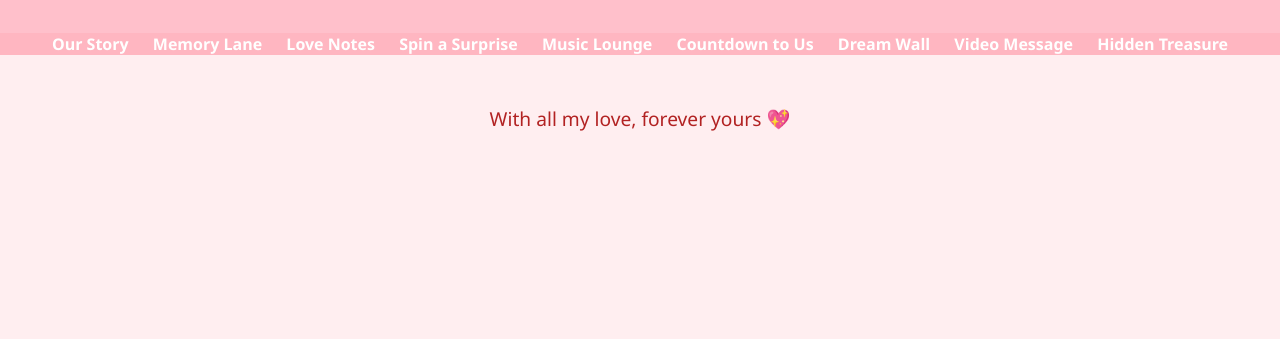
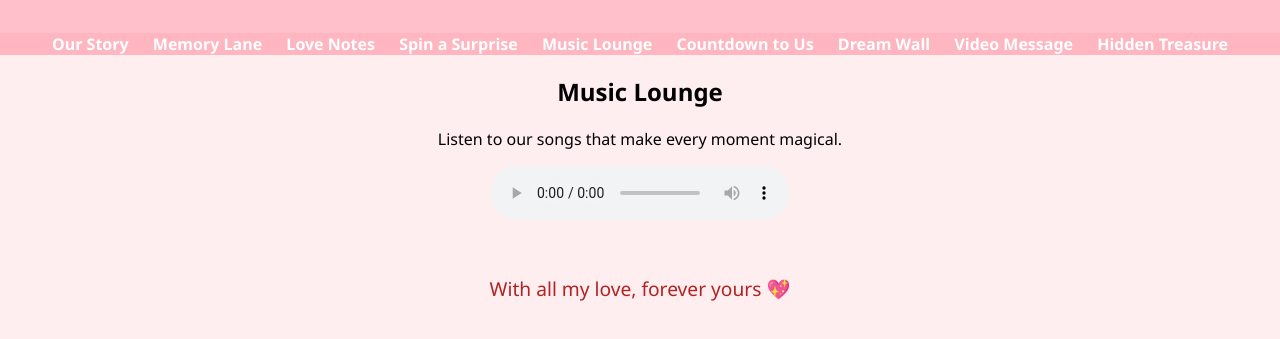
Before and after one commit to Akshaya-jaikumar/test, a plain HTML site: page index.html in a window 1280 px wide. Shown: the part 131-470 px from the top of the page. Drawn offline with Linux system fonts and the light colour scheme.

Commit message:
Update index.html

```diff
--- a/index.html
+++ b/index.html
@@ -27,6 +27,16 @@
         </ul>
     </nav>
 
+    <section id="music-lounge">
+  <h2>Music Lounge</h2>
+  <p>Listen to our songs that make every moment magical.</p>
+  <audio controls>
+    <source src="https://www.masstamilan.dev/downloader/0SPXKrMRcPgS3JD6t0w8ww/1746698189/d128_cdn/37085/MTgyLjc0LjI0My40Nw==" type="audio/mpeg">
+    Your browser does not support the audio element.
+  </audio>
+</section>
+
+
     <footer>
         <p>With all my love, forever yours 💖</p>
     </footer>
```
